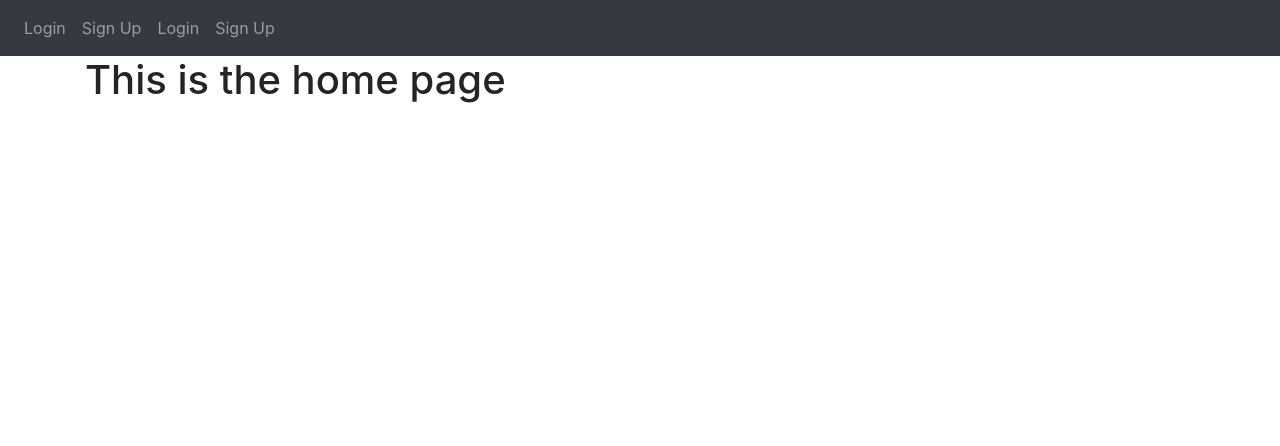
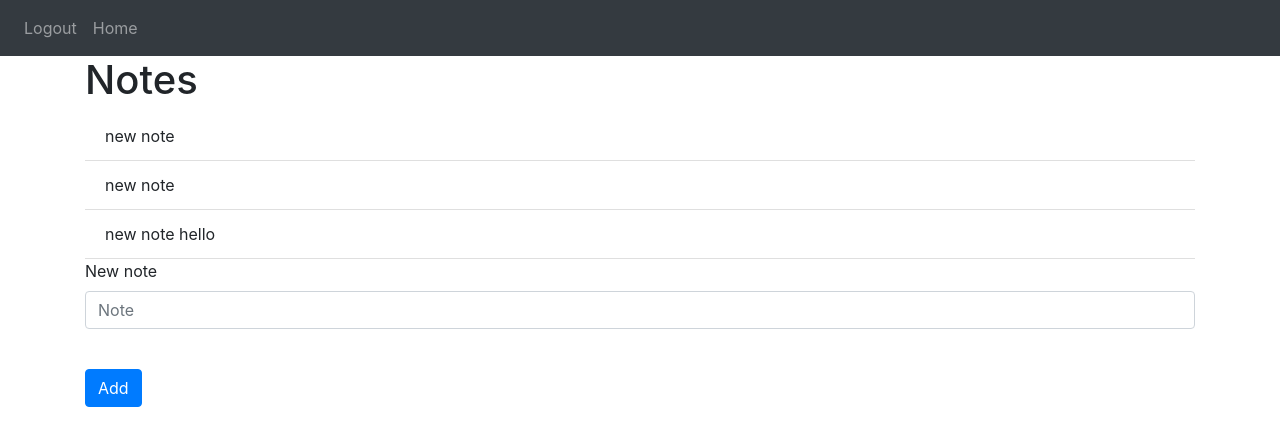
Before and after one commit to jfkeci/igp-auth, a Flask app: page / in a window 1280 px wide. Shown: the top 446 px of the page. Run offline with Flask 2, Linux system fonts and the light colour scheme; a user stored in the database is signed in; data comes from the database, SQL or seed files in the repository; both versions use the stored data as it was after the commit; some libraries are stand-ins or nearby versions.

Commit message:
added a note via form

```diff
--- a/website/auth.py
+++ b/website/auth.py
@@ -10,7 +10,7 @@ from flask_login import login_user, logout_user, login_required, current_user
 auth = Blueprint('auth', __name__)
 
 
-@auth.route('/login', methods=['GET', 'POST'])
+@auth.route('/login', methods = ['GET', 'POST'])
 def login():
     if request.method == 'POST':
         email = request.form.get('email')
@@ -26,7 +26,7 @@ def login():
                 flash('Incorrect data, try again', category = 'error')
         else:
             flash('Email does not exist', category = 'error')
-    return render_template("login.html", text="Testing")
+    return render_template("login.html", user = current_user)
 
 
 @auth.route('/logout')
@@ -67,4 +67,4 @@ def sign_up():
             flash('Account created!', category = 'success')
             return redirect(url_for('views.home'))
 
-    return render_template("sign_up.html")
+    return render_template("sign_up.html", user = current_user)
--- a/website/templates/base.html
+++ b/website/templates/base.html
@@ -19,13 +19,13 @@
         </button>
         <div class="collapse navbar-collapse" id="navbar">
             <div class="navbar-nav">
-
+                {% if user.is_authenticated %}
+                <a class="nav-item nav-link" id="logout" href="/logout">Logout</a>
+                <a class="nav-item nav-link" id="home" href="/">Home</a>
+                {% else %}
                 <a class="nav-item nav-link" id="login" href="/login">Login</a>
                 <a class="nav-item nav-link" id="signUp" href="/sign-up">Sign Up</a>
-
-                <a class="nav-item nav-link" id="logout" href="/logout">Login</a>
-                <a class="nav-item nav-link" id="home" href="/home">Sign Up</a>
-
+                {% endif %}
             </div>
         </div>
     </nav>
--- a/website/templates/home.html
+++ b/website/templates/home.html
@@ -1,4 +1,25 @@
 {% extends "base.html" %} {% block title %} Changed {% endblock %}
 
 
-{% block content %} <h1>This is the home page</h1> {% endblock %}
+{% block content %}
+
+<h1 allign="center">Notes</h1>
+
+<ul class="list-group list-group-flush" id="my_notes">
+
+    {% for note in user.notes %}
+    <li class="list-group-item">{{note.data}}</li>
+    {% endfor %}
+
+</ul>
+
+<form method="POST">
+    <div class="form-group">
+        <label for="note">New note</label>
+        <input type="note" class="form-control" id="note" name="note" placeholder="Note" />
+    </div>
+    <br />
+    <button type="submit" class="btn btn-primary">Add</button>
+</form>
+
+{% endblock %}
--- a/website/templates/login.html
+++ b/website/templates/login.html
@@ -2,7 +2,7 @@
 <form method="POST">
     <h3 align="center">Login</h3>
     <div class="form-group">
-        <label for="email">Email Address {{ text }} </label>
+        <label for="email">Email Address</label>
         <input type="email" class="form-control" id="email" name="email" placeholder="Enter email" />
     </div>
     <div class="form-group">
--- a/website/views.py
+++ b/website/views.py
@@ -1,12 +1,24 @@
 
-from flask import Blueprint
+from website.models import Note
+from flask import Blueprint, request
+from flask.helpers import flash
 from flask.templating import render_template
 from flask_login import login_required, current_user
+from . import db
 
 views = Blueprint('views', __name__)
 
 
-@views.route('/')
+@views.route('/', methods = ['GET', 'POST'])
 @login_required
 def home():
-    return render_template("home.html")
+    if request.method == 'POST':
+        note = request.form.get('note')
+        if len(note) < 1 :
+            flash('Note is too short', category = 'error')
+        else:
+            new_note = Note(data = note, user_id = current_user.id)
+            db.session.add(new_note)
+            db.session.commit()
+            flash('Note added', category = 'success')
+    return render_template("home.html", user = current_user)
```
Also changed, not shown: website/database.db.
